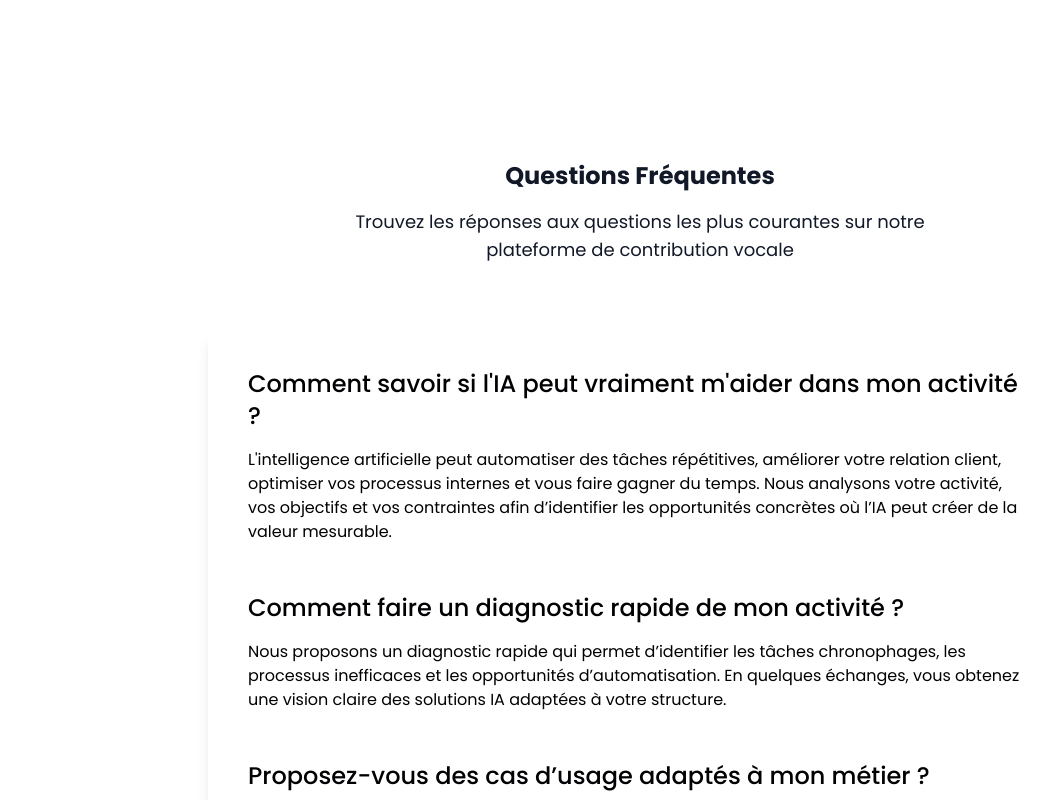
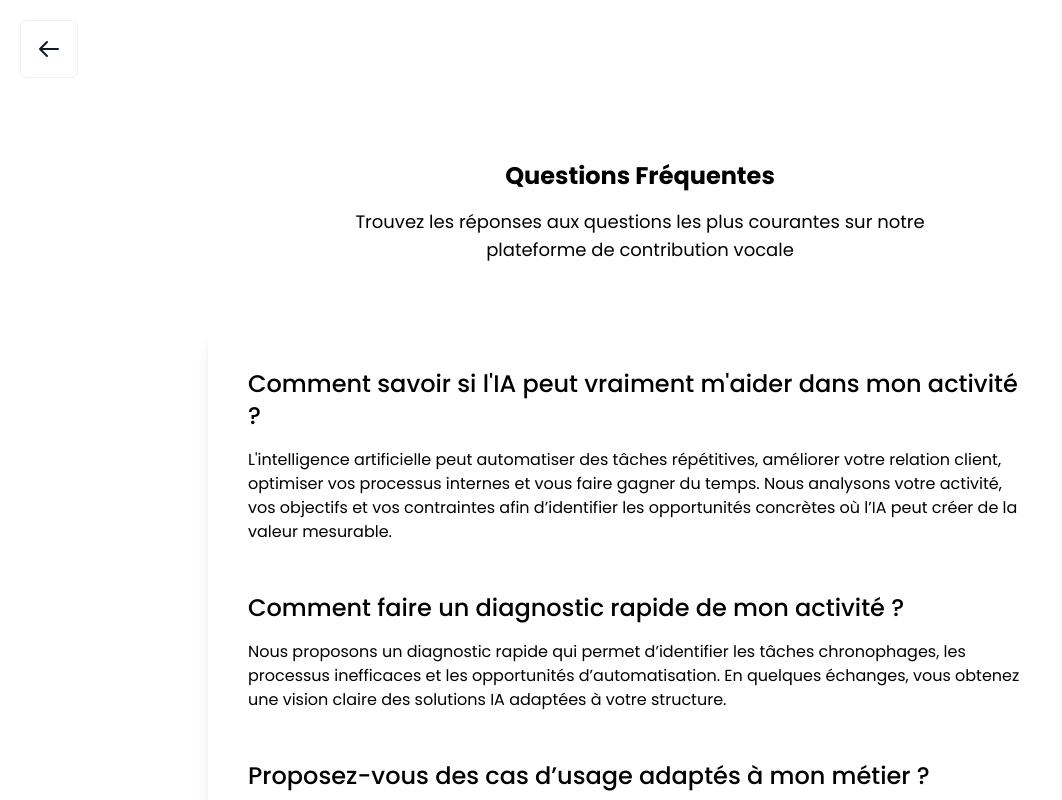
Before and after one commit to SaidouJalloh/afriAi-solutions, a Next.js app: page /faq in a window 1280 px wide. Shown: the top 800 px of the page, without its empty margins (0-1062 px from the left). Built offline with nearby package versions, Linux system fonts and the light colour scheme.

Commit message:
AFRI-20 Implement not-found Page, use alias and integrer scss modules

```diff
--- a/src/app/faq/page.tsx
+++ b/src/app/faq/page.tsx
@@ -1,5 +1,11 @@
 import FAQ from "@/components/faq/faq";
+import { Metadata } from "next";
 
+export const metadata: Metadata = {
+    title: "AfriAi Solutions | FAQ",
+    description:
+        "Retrouvez les réponses aux questions fréquentes sur l'intégration de l'intelligence artificielle dans votre activité avec AfriAi Solutions. Découvrez comment l'IA peut transformer votre entreprise, les étapes pour un diagnostic rapide, des cas d'usage adaptés à votre métier, nos formations et notre accompagnement personnalisé.",
+};
 export default function FAQPage() {
     return <FAQ />;
 }
--- a/src/app/not-found.tsx
+++ b/src/app/not-found.tsx
@@ -1,22 +1,5 @@
-"use client";
-import { useRouter } from "next/navigation";
+import NotFound from "@/components/not-found/not-found";
 
-export default function NotFound() {
-    const router = useRouter();
-    const handleClick = () => router.replace("/");
-    return (
-        <div className="flex flex-col items-center justify-center gap-2 h-screen text-center px-4 mt-[-2em]">
-            <h1 className="sm:text-[15em] text-[12em] font-bold text-primary mb-4">404</h1>
-            <h2 className="sm:text-[2em] text-2xl font-poppins text-foreground font-semibold mb-2 ">
-                Page non trouvée
-            </h2>
-            <p className="text-foreground sm:text-2xl text-xl mb-6">Désolé, la page que vous cherchez n'existe pas.</p>
-            <button
-                className="bg-primary xl:text-lg text-primary-foreground font-medium py-2.5 px-6 rounded-md shadow-sm hover:bg-[#1B1464] transition"
-                onClick={handleClick}
-            >
-                Revenir à la page d'accueil
-            </button>
-        </div>
-    );
+export default function NotFoundPage() {
+    return <NotFound />;
 }
--- a/src/components/CTA/cta-section.tsx
+++ b/src/components/CTA/cta-section.tsx
@@ -2,7 +2,7 @@
 import Squares from "@ui/squares/squares";
 import styles from "@components/CTA/cta-section.module.scss";
 import { scrollToSection } from "@/utils/scroll-to-section";
-import SectionReveal from "../ui/section-reveal/section-reveal";
+import SectionReveal from "@ui/section-reveal/section-reveal";
 
 export default function CTASection() {
     return (
--- a/src/components/faq-section/faq.tsx
+++ b/src/components/faq-section/faq.tsx
@@ -37,7 +37,6 @@ export const menuItems: MenuItem[] = [
         label: "Être accompagné dans l'intégration de solutions IA",
     },
 ];
-
 
 export default function FAQ() {
     return (
--- /dev/null
+++ b/src/components/faq/faq.module.scss
@@ -0,0 +1,59 @@
+.wrapper {
+    @apply min-h-screen mt-24;
+}
+
+.backHeader {
+    @apply absolute top-5 left-5;
+}
+
+.backLink {
+    @apply p-4 border border-border flex justify-center items-center w-max rounded-md hover:bg-primary hover:text-primary-foreground transition;
+}
+
+.backIcon {
+    @apply w-6 h-auto rotate-[270deg];
+}
+
+.main {
+    @apply container mx-auto px-4 py-8 md:py-12 lg:py-16 max-w-4xl;
+}
+
+.pageHeader {
+    @apply text-center mb-10 md:mb-16;
+}
+
+.title {
+    @apply text-xl md:text-2xl font-bold text-foreground mb-4;
+}
+
+.subtitle {
+    @apply text-base md:text-lg text-foreground max-w-2xl mx-auto;
+}
+
+.faqSection {
+    @apply bg-white rounded-lg md:rounded-xl shadow-lg p-6 md:p-8 lg:p-10;
+}
+
+.faqItem {
+    @apply scroll-mt-24 mb-8 md:mb-12;
+}
+
+.faqQuestion {
+    @apply text-xl md:text-2xl font-medium text-foreground mb-3 md:mb-4;
+}
+
+.faqAnswer {
+    @apply text-sm md:text-base text-foreground leading-relaxed;
+}
+
+.contactWrapper {
+    @apply mt-8 md:mt-12 text-center flex gap-3 items-center justify-center mb-8;
+}
+
+.contactText {
+    @apply text-sm md:text-base text-foreground;
+}
+
+.contactButton {
+    @apply px-6 py-2.5 bg-primary rounded-lg text-primary-foreground font-semibold transition-all duration-200 hover:shadow-lg transform hover:-translate-y-0.5;
+}
--- a/src/components/faq/faq.tsx
+++ b/src/components/faq/faq.tsx
@@ -2,6 +2,9 @@
 import Link from "next/link";
 import React from "react";
 import Footer from "@components/footer/footer";
+import ArrowTopIcon from "@ui/svgs/arrow-top";
+import styles from "@components/faq/faq.module.scss";
+
 interface FAQItemProps {
     title: string;
     href: string;
@@ -40,48 +43,45 @@ const FAQItem: React.FC<{ item: FAQItemProps }> = ({ item }) => {
     const id = item.href.split("#")[1];
 
     return (
-        <article id={id} className="scroll-mt-24 mb-8 md:mb-12">
-            <h2 className="text-xl md:text-2xl font-medium text-foreground mb-3 md:mb-4">{item.title}</h2>
-            <p className="text-sm md:text-base text-foreground leading-relaxed">{item.answer}</p>
+        <article id={id} className={styles.faqItem}>
+            <h2 className={styles.faqQuestion}>{item.title}</h2>
+            <p className={styles.faqAnswer}>{item.answer}</p>
         </article>
     );
 };
 
 export default function FAQ() {
     return (
-        <div className="min-h-screen mt-24">
-            <main className="container mx-auto px-4 py-8 md:py-12 lg:py-16 max-w-4xl">
-                <header className="text-center mb-10 md:mb-16">
-                    <h1 className="text-xl md:text-2xl font-bold text-wakilih-text-default mb-4">
-                        Questions Fréquentes
-                    </h1>
-                    <p className="text-base md:text-lg text-wakilih-text-default max-w-2xl mx-auto">
+        <div className={styles.wrapper}>
+            <header className={styles.backHeader}>
+                <Link href="/" className={styles.backLink} aria-label="Retour à l'accueil" title="Retour à l'accueil">
+                    <ArrowTopIcon className={styles.backIcon} />
+                </Link>
+            </header>
+
+            <main className={styles.main}>
+                <header className={styles.pageHeader}>
+                    <h1 className={styles.title}>Questions Fréquentes</h1>
+                    <p className={styles.subtitle}>
                         Trouvez les réponses aux questions les plus courantes sur notre plateforme de contribution
                         vocale
                     </p>
                 </header>
 
-                <section
-                    className="bg-white rounded-lg md:rounded-xl shadow-lg p-6 md:p-8 lg:p-10"
-                    aria-label="Liste des questions fréquentes"
-                >
+                <section className={styles.faqSection} aria-label="Liste des questions fréquentes">
                     {faqData.map((item) => (
                         <FAQItem key={item.href} item={item} />
                     ))}
                 </section>
 
-                <div className="mt-8 md:mt-12 text-center flex gap-3 items-center justify-center mb-8">
-                    <p className="text-sm md:text-base text-foreground">
-                        Vous ne trouvez pas la réponse à votre question ?
-                    </p>
-                    <Link
-                        href="/#contact"
-                        className="px-6 py-2.5 bg-primary hover:bg-primary/90 rounded-lg text-primary-foreground font-semibold transition-all duration-200 hover:shadow-lg transform hover:-translate-y-0.5"
-                    >
+                <div className={styles.contactWrapper}>
+                    <p className={styles.contactText}>Vous ne trouvez pas la réponse à votre question ?</p>
+                    <Link href="/#contact" className={styles.contactButton}>
                         Contactez-nous
                     </Link>
                 </div>
             </main>
+
             <Footer />
         </div>
     );
--- /dev/null
+++ b/src/components/not-found/not-found.module.scss
@@ -0,0 +1,19 @@
+.wrapper {
+    @apply flex flex-col items-center justify-center gap-2 h-screen text-center px-4 mt-[-2em];
+}
+
+.code {
+    @apply sm:text-[15em] text-[12em] font-medium text-primary mb-4;
+}
+
+.title {
+    @apply sm:text-[2em] text-2xl font-poppins text-foreground font-semibold mb-2;
+}
+
+.description {
+    @apply text-foreground sm:text-2xl text-xl mb-6;
+}
+
+.button {
+    @apply bg-primary xl:text-lg text-primary-foreground font-medium py-2.5 px-6 rounded-md shadow-sm hover:bg-[#1B1464] transition;
+}
--- /dev/null
+++ b/src/components/not-found/not-found.tsx
@@ -0,0 +1,22 @@
+"use client";
+import { useRouter } from "next/navigation";
+import styles from "@components/not-found/not-found.module.scss";
+
+export default function NotFound() {
+    const router = useRouter();
+    const handleClick = () => router.replace("/");
+
+    return (
+        <div className={styles.wrapper}>
+            <h1 className={styles.code}>404</h1>
+
+            <h2 className={styles.title}>Page non trouvée</h2>
+
+            <p className={styles.description}>Désolé, la page que vous cherchez n'existe pas.</p>
+
+            <button className={styles.button} onClick={handleClick}>
+                Revenir à la page d'accueil
+            </button>
+        </div>
+    );
+}
--- a/src/components/project/project.tsx
+++ b/src/components/project/project.tsx
@@ -2,7 +2,7 @@
 import Image from "next/image";
 import styles from "@components/project/project.module.scss";
 import { useState } from "react";
-import SectionReveal from "../ui/section-reveal/section-reveal";
+import SectionReveal from "@ui/section-reveal/section-reveal";
 
 type projectsDataType = {
     id: number;
```
